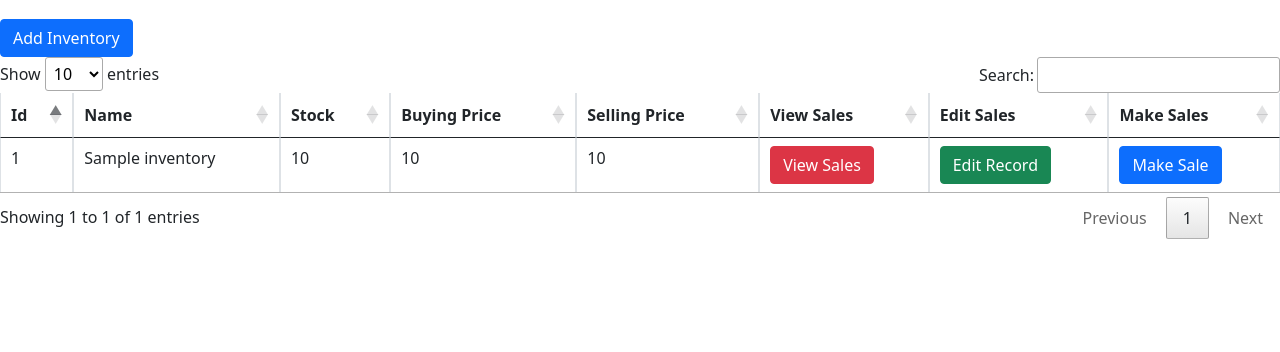
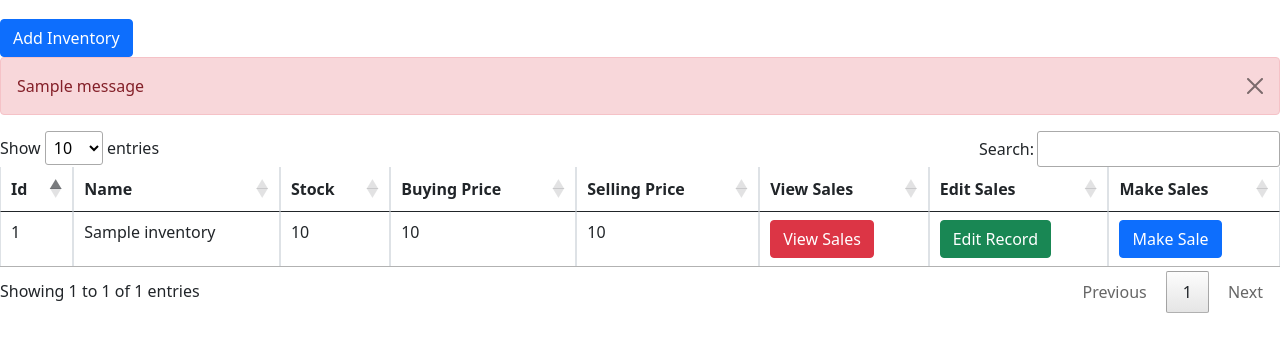
Before and after one commit to Mwangikimathi/SalesSystem, a Flask app: page / in a window 1280 px wide. Shown: the part 117-469 px from the top of the page. Run offline with Flask 2, Linux system fonts and the light colour scheme; tables that the repository leaves empty hold one stand-in row (values such as "Sample post"); one stand-in notice (Sample message) is shown; parts of the project's set-up code (start-up, migrations or seed data) failed here and were passed over; some libraries are stand-ins or nearby versions.

Commit message:
new changes

```diff
--- a/app.py
+++ b/app.py
@@ -1,8 +1,9 @@
-from flask import Flask,render_template,request,url_for,redirect
+from flask import Flask,render_template,request,url_for,redirect,flash
 from flask_sqlalchemy import SQLAlchemy
 from datetime import datetime
 
 app = Flask(__name__)
+app.secret_key = b'_5#y2L"F4Q8z\n\xec]/'
 app.config['SQLALCHEMY_DATABASE_URI'] = 'postgresql://postgres:nelsonkimathi123@localhost:5432/sales_database'
 db = SQLAlchemy(app)
 
@@ -55,7 +56,7 @@ def make_sales(inv_id):
        n = Item.query.filter_by(id = inv_id).first()
        n.stock = int(n.stock) - int(quantity)
        if int(n.stock) - int(quantity) <= 0:
-           print("Quantity entered is more than stock")
+           flash(u"Quantity entered is more than stock", 'error')
            return redirect(url_for('add_details'))
 
        db.session.add(n)
--- a/templates/items.html
+++ b/templates/items.html
@@ -4,6 +4,7 @@
     <meta charset="UTF-8">
     <meta http-equiv="X-UA-Compatible" content="IE=edge">
     <meta name="viewport" content="width=device-width, initial-scale=1.0">
+    <link rel="stylesheet" href="/static/css/item.css">
     <link rel="stylesheet" href="https://cdn.datatables.net/1.10.24/css/jquery.dataTables.min.css">
     <link href="https://cdn.jsdelivr.net/npm/bootstrap@5.0.0-beta2/dist/css/bootstrap.min.css" rel="stylesheet"
     integrity="sha384-BmbxuPwQa2lc/FVzBcNJ7UAyJxM6wuqIj61tLrc4wSX0szH/Ev+nYRRuWlolflfl" crossorigin="anonymous">
@@ -48,7 +49,17 @@
 <button type="button" class="btn btn-primary" data-toggle="modal" data-target="#exampleModal" style="margin-top: 0.5cm;">
     Add Inventory
   </button>
-
+      {% with messages = get_flashed_messages() %}
+      {% if messages %}
+          {% for message in messages %}
+              <div class="alert alert-danger alert-dismissible fade show" role="alert">
+                  <span>{{ message }}</span>
+                  <button type="button" class="btn-close" data-dismiss="alert" aria-label="Close">
+                  </button>
+              </div>
+            {% endfor %}
+          {% endif %}
+          {% endwith %}
   <!-- Modal -->
   <div class="modal fade" id="exampleModal" tabindex="-1" role="dialog" aria-labelledby="exampleModalLabel" aria-hidden="true">
     <div class="modal-dialog" role="document">
```
Also changed, not shown: static/css/item.css (added, +20 -0 lines).
